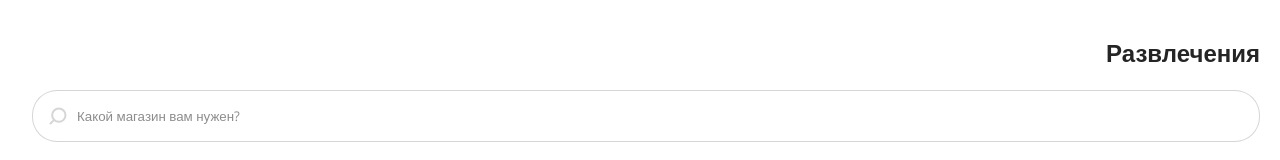
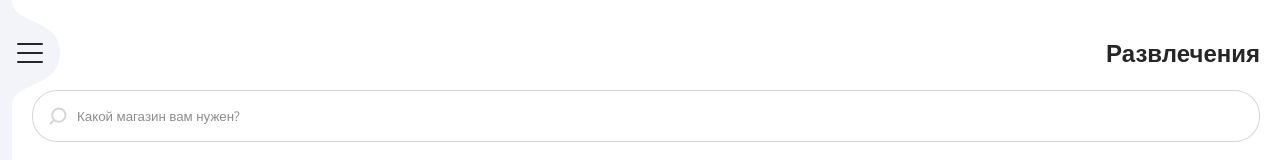
Before and after one commit to madjack99/Fully-responsive-web-store, a React (Create React App) app: page / in a window 1280 px wide. Shown: the top 160 px of the page. Built offline with nearby package versions, Linux system fonts and the light colour scheme.

Commit message:
feat: add side menu burger

```diff
--- a/src/components/App.js
+++ b/src/components/App.js
@@ -1,12 +1,14 @@
 import React from 'react';
 
 import Header from './layout/header';
+import SideNav from './layout/sideNav';
 
 import './App.css';
 
 function App() {
   return (
     <div className='App'>
+      <SideNav />
       <Header />
     </div>
   );
--- /dev/null
+++ b/src/components/layout/sideNav/SideNav.js
@@ -0,0 +1,17 @@
+import React from 'react';
+
+import burgerMenu from './icons/burger-menu.svg';
+
+import './style.css';
+
+const SideNav = () => {
+  return (
+    <div className='SideNav'>
+      <div className='SideNav-pop'>
+        <img className='SideNav-menuIcon' src={burgerMenu} alt='open menu' />
+      </div>
+    </div>
+  );
+};
+
+export default SideNav;
--- /dev/null
+++ b/src/components/layout/sideNav/index.js
@@ -0,0 +1,3 @@
+import SideNav from './SideNav';
+
+export default SideNav;
--- /dev/null
+++ b/src/components/layout/sideNav/style.css
@@ -0,0 +1,20 @@
+.SideNav {
+  position: fixed;
+  width: 12px;
+  height: 100vh;
+  background: var(--sidebar-color);
+}
+
+.SideNav-pop {
+  display: flex;
+  align-items: center;
+  position: absolute;
+  right: -48px;
+  width: 48px;
+  height: 106px;
+  padding: 0 0 0 5px;
+  background: url('./icons/mobile-union.svg');
+}
+
+.SideNav-menuIcon {
+}
```
Also changed, not shown: src/components/layout/sideNav/icons/burger-menu.svg (added), src/components/layout/sideNav/icons/mobile-union.svg (added).
